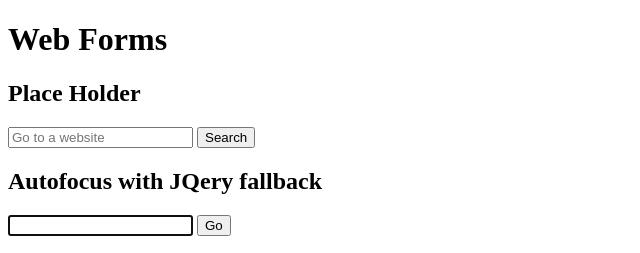
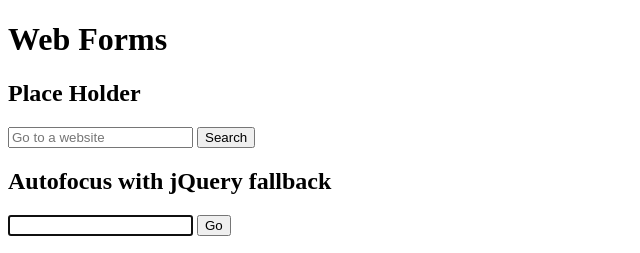
Before and after one commit to semanticmx/html5_082021, a plain HTML site: page cap9-webforms/index.html in a window 1280 px wide. Shown: the top 253 px of the page, 0-640 px from the left. Drawn offline with nearby package versions, Linux system fonts and the light colour scheme.

Commit message:
Ch. 9 correción de  gramática

```diff
--- a/cap9-webforms/index.html
+++ b/cap9-webforms/index.html
@@ -49,9 +49,9 @@
       </form>
     </div>
     -->
-    <!--Autofocus with JQery fallback-->
+    <!--Autofocus with jQuery fallback-->
     <div>
-      <h2>Autofocus with JQery fallback</h2>
+      <h2>Autofocus with jQuery fallback</h2>
       <form name="e">
         <input id="q" autofocus>
         <input type="submit" value="Go">
```
